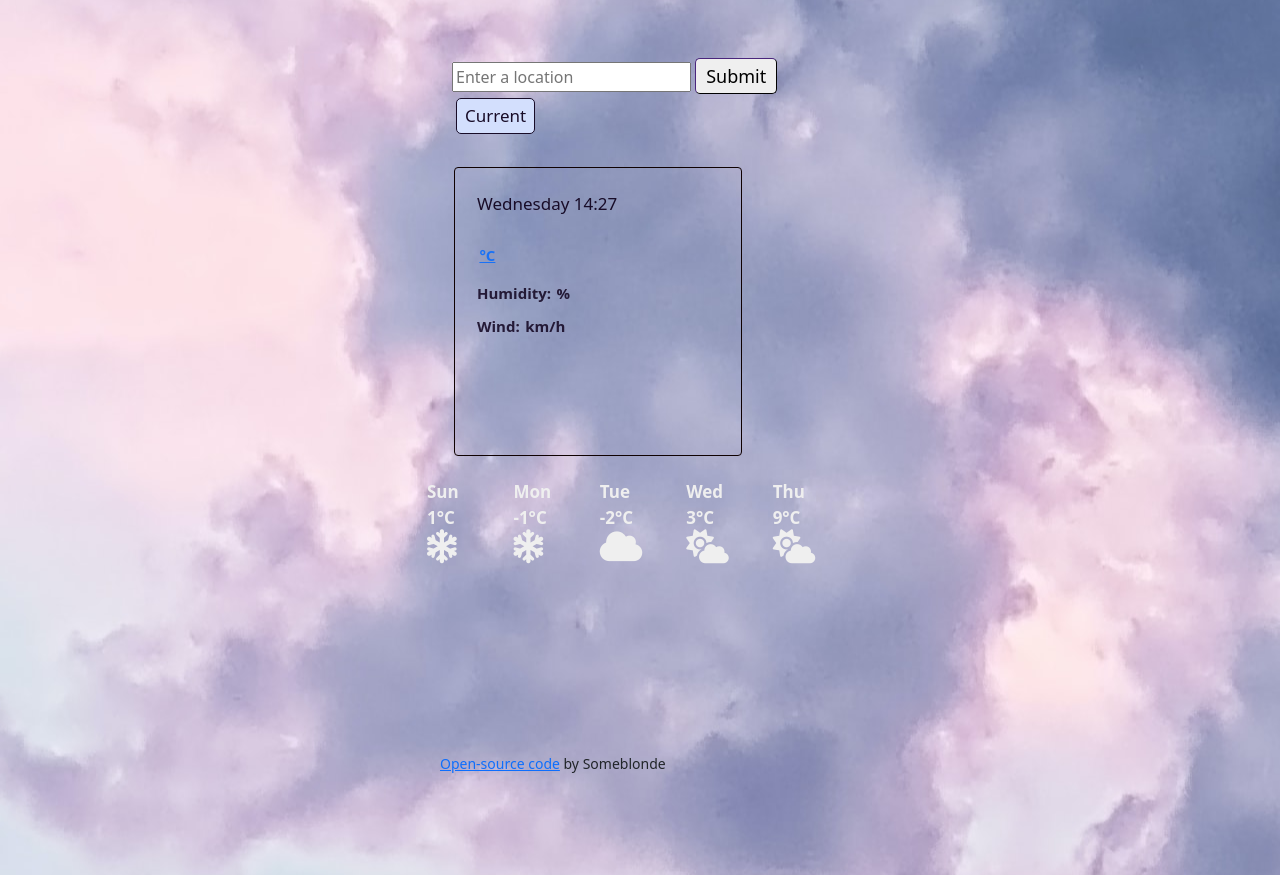
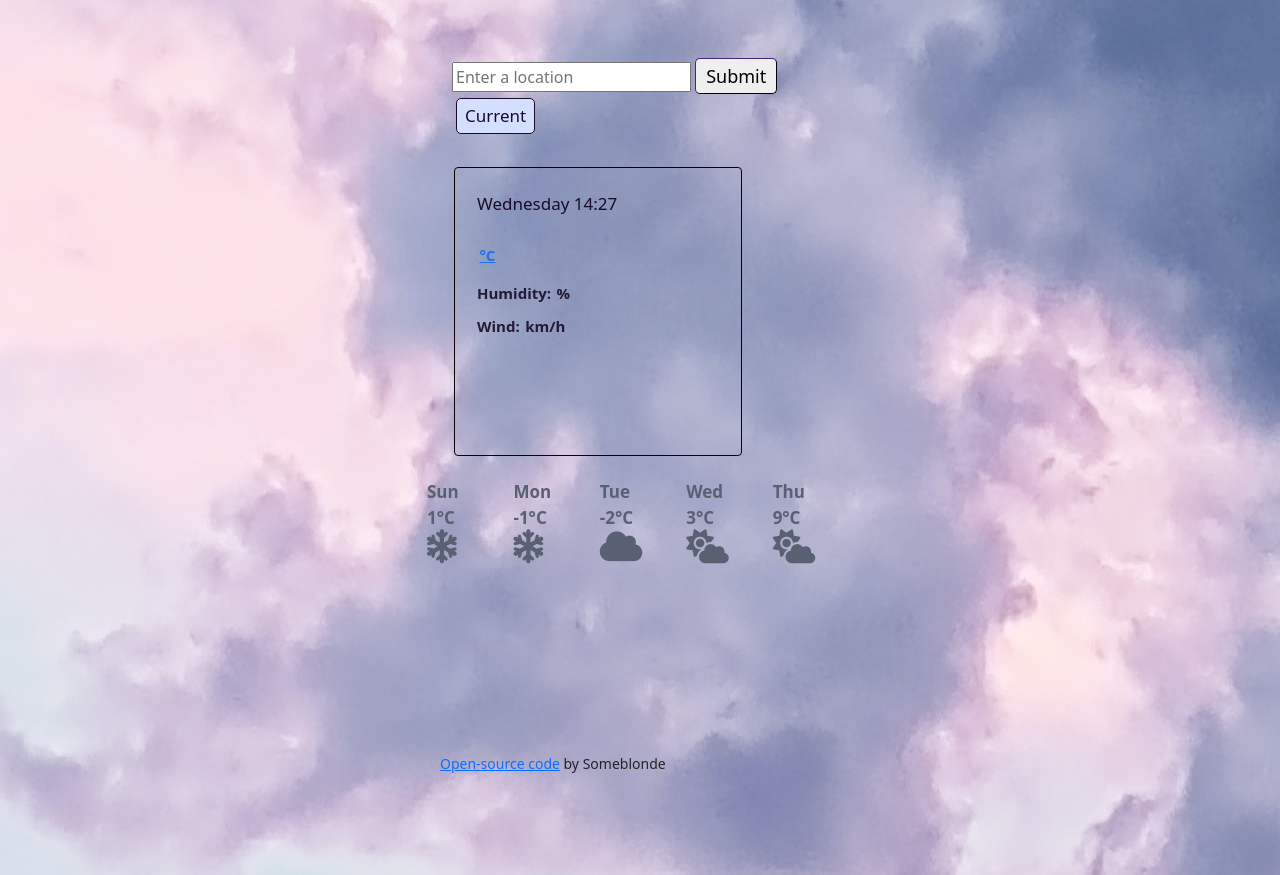
Before and after one commit to someblonde/Weather-app-project, a plain HTML site: page index.html in a window 1280 px wide. Drawn offline with nearby package versions, Linux system fonts and the light colour scheme.

Commit message:
changed icon colour

```diff
--- a/src/styles.css
+++ b/src/styles.css
@@ -51,7 +51,7 @@ li {
   padding: 5px;
   font-size: 17px;
   font-weight: bold;
-  color: #efefef;
+  color: #586072;
   margin-left: -30px;
 }
 
```
